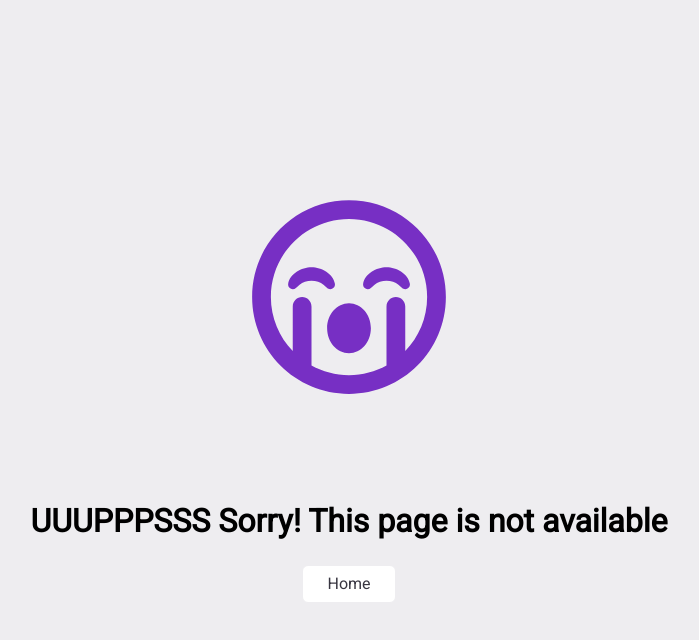
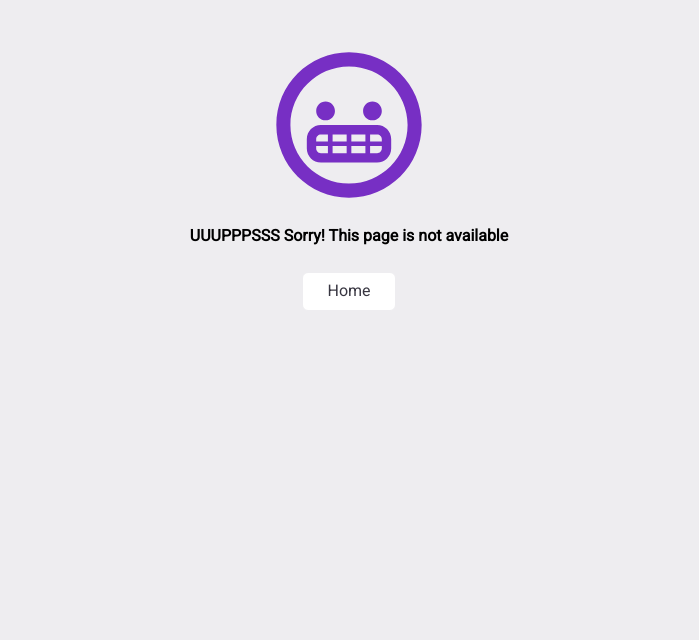
Before and after one commit to EsterGonzalezG/frontend-challenge, a React (Create React App) app: page /404 in a window 1280 px wide. Shown: the top 640 px of the page, without its empty margins (291-990 px from the left). Built offline with nearby package versions, Linux system fonts and the light colour scheme.

Commit message:
delete notFound page, refactor notData component and fixed styles

```diff
--- a/src/App.js
+++ b/src/App.js
@@ -1,8 +1,8 @@
 import { lazy, React, Suspense, useState } from 'react';
 import { Redirect, Route, Switch, useLocation } from 'react-router-dom';
 import { Header } from './component/Header';
+import { NotData } from './component/NotData';
 import { Home } from './pages/Home';
-import { NotFound } from './pages/NotFound';
 import './styles/App.scss';
 import { CartContext } from './useContext/CartContext';
 import { getSessionStorage } from './utils/sessionStorage';
@@ -20,7 +20,15 @@ function App() {
           <Switch>
             <Route exact path='/' component={Home} />
             <Route exact path='/detail' component={ProductDetails} />
-            <Route exact path='/404' component={NotFound} />
+            <Route
+              exact
+              path='/404'
+              component={() => (
+                <NotData button={true} textButton={'Home'}>
+                  UUUPPPSSS Sorry! This page is not available
+                </NotData>
+              )}
+            />
             <Redirect to='/404' />
           </Switch>
         </Suspense>
--- a/src/component/NotData.js
+++ b/src/component/NotData.js
@@ -3,17 +3,17 @@ import React from 'react';
 import { FaRegGrimace } from 'react-icons/fa';
 import { ButtonBackToHome } from './index';
 
-export const NotData = ({ children, button }) => (
+export const NotData = ({ children, button, textButton }) => (
   <div className='notFount'>
     <span className='notFount-icon'>
       <FaRegGrimace />
     </span>
     <div className='notFount-text l-marginBottom-24'>{children}</div>
-    {button ? <ButtonBackToHome>Back to list</ButtonBackToHome> : null}
+    {button ? <ButtonBackToHome>{textButton}</ButtonBackToHome> : null}
   </div>
 );
 
 NotData.prototype = {
   children: PropTypes.node.isRequired,
-  noButton: PropTypes.bool,
+  noButton: PropTypes.bool.isRequired,
 };
--- a/src/pages/Home.js
+++ b/src/pages/Home.js
@@ -32,9 +32,11 @@ export const Home = () => {
   return (
     <>
       <div className='wrapper'>
-        <div className='l-paddingY-48 l-content-wide'>
-          <Search setValueSearch={setValueSearch} />
-          <ItemList list={filterList} />
+        <div className='l-content-wide'>
+          <div className='l-paddingY-48'>
+            <Search setValueSearch={setValueSearch} />
+            <ItemList list={filterList} />
+          </div>
         </div>
       </div>
     </>
--- a/src/pages/NotFound.js
+++ /dev/null
@@ -1,12 +0,0 @@
-import React from 'react';
-import { FaRegSadCry } from 'react-icons/fa';
-import { ButtonBackToHome } from './index';
-export const NotFound = () => (
-  <div className='notFount l-content-wide'>
-    <span className='notFount-icon'>
-      <FaRegSadCry />
-    </span>
-    <div className='notFount-text l-marginBottom-24'>UUUPPPSSS Sorry! This page is not available</div>
-    <ButtonBackToHome>Home</ButtonBackToHome>
-  </div>
-);
--- a/src/pages/ProductDetails.js
+++ b/src/pages/ProductDetails.js
@@ -44,11 +44,9 @@ const ProductDetails = () => {
     });
   }, [setCart, id, colorCode, storageCode]);
 
-  return (
-    <>
-      {code === 0 ? (
-        <NotData>Sorry, at the moment there is no data to display </NotData>
-      ) : (
+  if (code !== 0) {
+    return (
+      <>
         <div className='wrapper'>
           <div className='l-content-wide'>
             <div className='l-paddingY-48'>
@@ -72,8 +70,14 @@ const ProductDetails = () => {
             </div>
           </div>
         </div>
-      )}
-    </>
-  );
+      </>
+    );
+  } else {
+    return (
+      <NotData button={true} textButton={'Home'}>
+        Sorry, at the moment there is no data to display{' '}
+      </NotData>
+    );
+  }
 };
 export default ProductDetails;
--- a/src/styles/notFound.scss
+++ b/src/styles/notFound.scss
@@ -5,19 +5,18 @@
   display: flex;
   flex-direction: column;
   align-items: center;
-  justify-content: center;
-  height: 100vh;
+  margin-top: 50px;
 
   &-icon {
-    margin-bottom: 100px;
+    margin-bottom: 20px;
     > svg {
-      @include size(200px);
+      @include size(150px);
       fill: $strongViolet;
     }
   }
 
   &-text {
-    @include font-l-bold;
+    @include font-m-bold;
     text-align: center;
   }
 }
--- a/src/styles/utils.scss
+++ b/src/styles/utils.scss
@@ -1,4 +1,5 @@
 @import './mixins.scss';
+@import './variables.scss';
 
 .wrapper {
   margin: 120px 0 48px;
@@ -55,7 +56,7 @@
 }
 
 .color-violet {
-  color: #772fc4;
+  color: $strongViolet;
 }
 
 .font-m {
```
